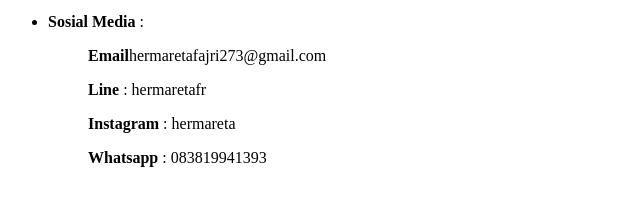
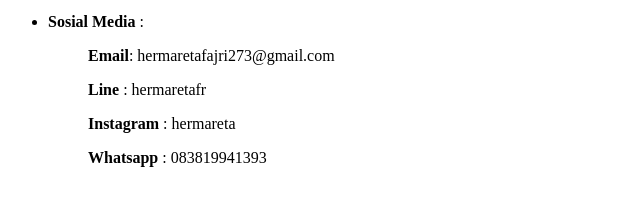
Before and after one commit to hermareta/hermareta.github.io, a plain HTML site: page index.html in a window 1280 px wide. Shown: the part 407-612 px from the top of the page, 0-640 px from the left. Drawn offline with Linux system fonts and the light colour scheme.

Commit message:
Update index.html

```diff
--- a/index.html
+++ b/index.html
@@ -20,7 +20,7 @@
 
 		<li><p><strong>Hobby</strong> : Mendengarkan musik dan bermain basket </p>
 		<li><p><strong>Sosial Media</strong> :
-			<ul><p><strong>Email</strong>hermaretafajri273@gmail.com </ul>
+			<ul><p><strong>Email</strong>: hermaretafajri273@gmail.com </ul>
 			<ul><p><strong>Line</strong> : hermaretafr</ul>
 			<ul><p><strong>Instagram</strong> : hermareta</ul>
 			<ul><p><strong>Whatsapp</strong> : 083819941393</ul>
```
